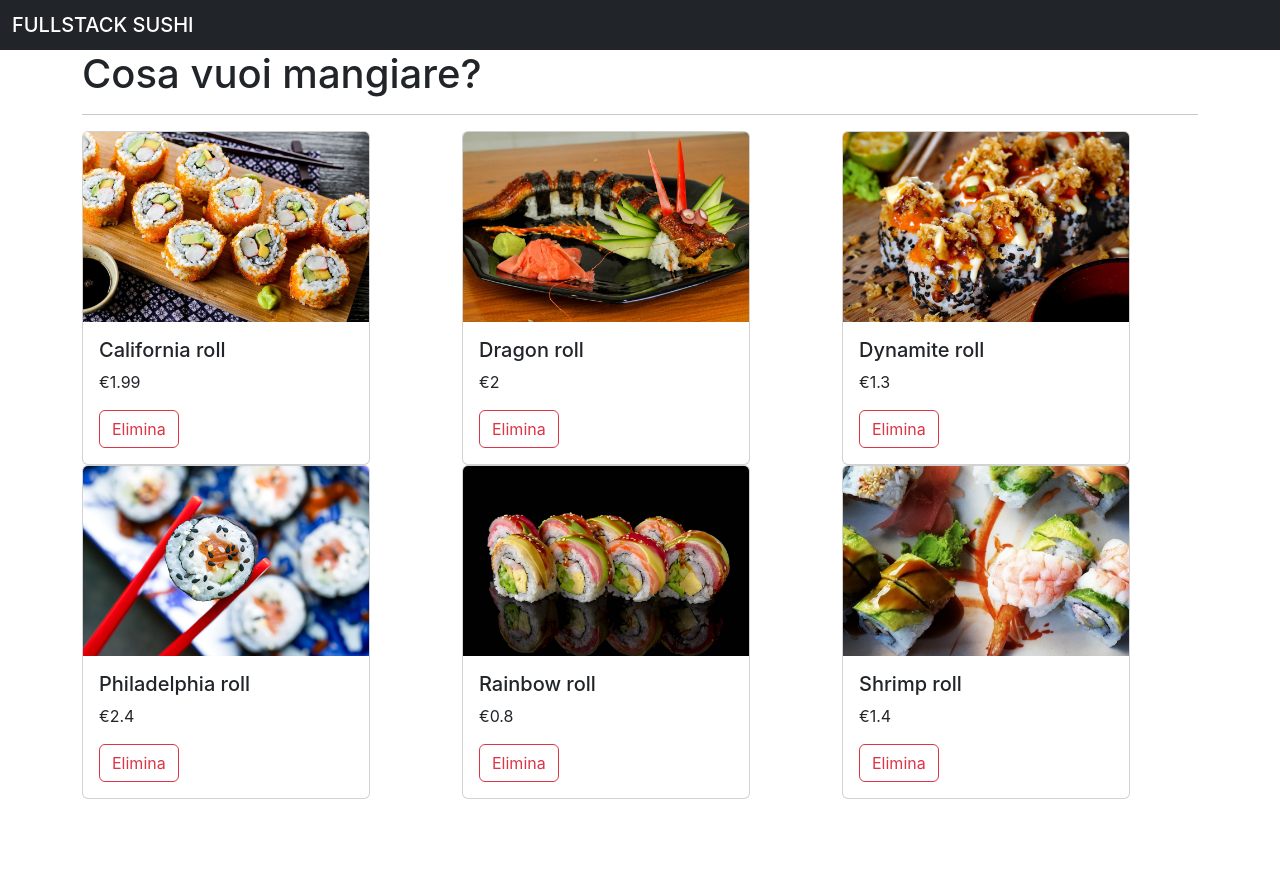
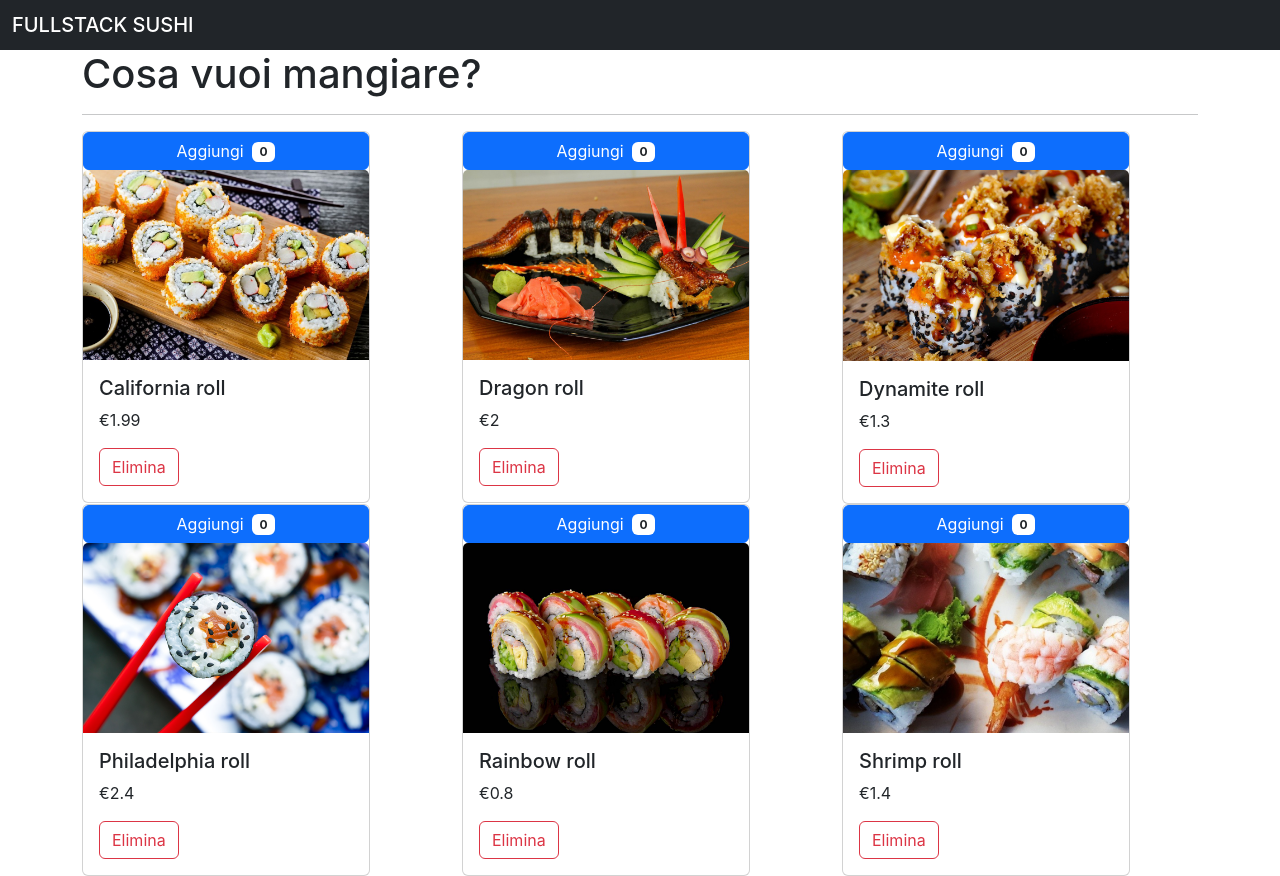
Before and after one commit to Davide-Scarsi/SushiReact, a React (Create React App) app: page / in a window 1280 px wide. Before the commit the page ends 800 px from the top, so only its background shows below. Built offline with nearby package versions, Linux system fonts and the light colour scheme; the HTML template or start-up script is replaced by a standard one.

Commit message:
aggiunta funzione handleIncrement

```diff
--- a/src/App.js
+++ b/src/App.js
@@ -13,19 +13,28 @@
 class App extends Component {
   state = {
     cards: [
-      { id: 0, nome: "California", prezzo: 1.99, immagine: california },
-      { id: 1, nome: "Dragon", prezzo: 2, immagine: dragon },
-      { id: 2, nome: "Dynamite", prezzo: 1.3, immagine: dynamite },
-      { id: 3, nome: "Philadelphia", prezzo: 2.4, immagine: philadelphia },
-      { id: 4, nome: "Rainbow", prezzo: 0.8, immagine: rainbow },
-      { id: 5, nome: "Shrimp", prezzo: 1.4, immagine: shrimp }
+      { id: 0, nome: "California", prezzo: 1.99, immagine: california, quantità: 0 },
+      { id: 1, nome: "Dragon", prezzo: 2, immagine: dragon, quantità: 0 },
+      { id: 2, nome: "Dynamite", prezzo: 1.3, immagine: dynamite, quantità: 0 },
+      { id: 3, nome: "Philadelphia", prezzo: 2.4, immagine: philadelphia, quantità: 0 },
+      { id: 4, nome: "Rainbow", prezzo: 0.8, immagine: rainbow, quantità: 0 },
+      { id: 5, nome: "Shrimp", prezzo: 1.4, immagine: shrimp, quantità: 0 }
     ]
   }
 
-  // Funzione del componente padre "App" che filtra le Cards con id diverso da quello passato
+  // Funzione del componente padre "App" che filtra le Cards con id diverso da quello passato in funzione (gli viene passato l'id della card)
   handleDelete = cardId => {
     const cards = this.state.cards.filter(card => card.id !== cardId);
     this.setState({cards})
+  }
+
+  // Funzione del componente padre "App" che aumenta il parametro quantità sulla card
+  handleIncrement = card => {
+    const cards = [...this.state.cards]; // Prendo in blocco l'oggetto con i dati delle cards e lo trasformo in un array
+    const id = cards.indexOf(card); //Passo l'intero oggetto (che è quello del bottone premuto) e mi dice a che posizione dell'array si trova (indice)
+    cards[id] = {... card}; //Passaggio inutile che non ho capito
+    cards[id].quantità++; //Incremento proprietà "quantità" all'aggetto selezionato dell elenco
+    this.setState({cards}) //Aggiorno lo stato
   }
 
 
@@ -50,8 +59,10 @@
             {this.state.cards.map(e => (
               <Card
               key = {e.id}
-              // Ondelete lancia la funzione "handleDelete" passando come dato l'id della card
+              // Ondelete lancia la funzione padre "handleDelete" passando come dato l'id della card
               onDelete = {this.handleDelete}
+              // onIncrement lancia la funzione padre "handleIncrement" passando come dato l'intera card
+              onIncrement = {this.handleIncrement}
               card = {e} />
             ))}
 
--- a/src/components/card.js
+++ b/src/components/card.js
@@ -1,16 +1,19 @@
-import React, {Component} from 'react';
+import React, { Component } from 'react';
 
 
 class Card extends Component {
-    render(){
+    render() {
         return (
             <div className='col-4'>
-                <div className="card" style={{width: '18rem', textAligh: 'center'}}>
+                <div className="card" style={{ width: '18rem', textAligh: 'center' }}>
+                    <button onClick={() => this.props.onIncrement(this.props.card)} className="btn btn-primary">Aggiungi
+                        <span className='badge bg-white text-dark ms-2'>{this.props.card.quantità}</span>
+                    </button>
                     <img src={this.props.card.immagine} className="card-img-top" alt="..." />
                     <div className="card-body">
                         <h5 className="card-title">{this.props.card.nome} roll</h5>
                         <p className="card-text">€{this.props.card.prezzo}</p>
-                        <button onClick={()=> this.props.onDelete(this.props.card.id)} className="btn btn-outline-danger">Elimina</button>
+                        <button onClick={() => this.props.onDelete(this.props.card.id)} className="btn btn-outline-danger">Elimina</button>
                     </div>
                 </div>
             </div>
```
